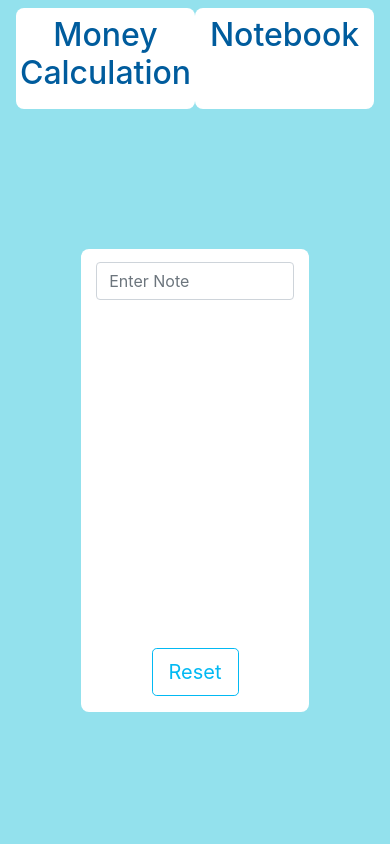
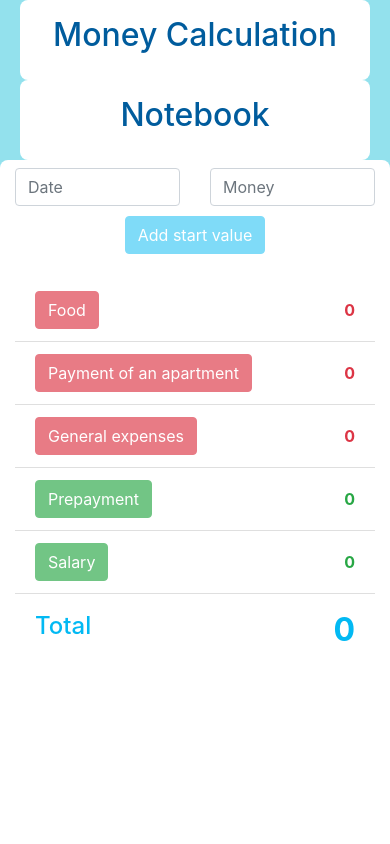
Before and after one commit to EgorGo23/frontend-project-MoneyCalc, a React app: page / in a window 390 px wide. Shown: the top 844 px of the page. Built offline with nearby package versions, Linux system fonts and the light colour scheme.

Commit message:
adding adaptability to the application. version 2

```diff
--- a/public/styles/index.scss
+++ b/public/styles/index.scss
@@ -7,17 +7,11 @@
 $blue: #02b9f3;
 $light-blue: #93e1ed;
 $dark-blue: #005c9d;
-$blue-class-disabled: #0183ac;
+$blue-class-hover: #0183ac;
 $red: #dc3545;
 $green: #28a745;
 
 $br-radius: 8px;
-
-%flex-container {
-    display: flex;
-    justify-content: space-between;
-    align-items: center;
-}
 
 .danger {
     color: $red;
@@ -53,84 +47,147 @@ $br-radius: 8px;
 /****App****/
 /**********/
 
-.app {
-    background-color: $light-blue;
-    background-position: center center;
-    background-repeat: no-repeat;
-    background-attachment: fixed;
-    background-size: cover;
+.App {
+    height: 100vh;
+    min-width: 200px;
+    background-color: #93e1ed;
 
-    .main-row {
-        height: 100vh;
+    @media (max-height: 732px) {
+        height: auto;
+    }
 
-        .main {
-            background-color: #fff;
-            max-width: 900px;
-            border-radius: $br-radius;
-            height: 463px;
-        }
+    .interfaceWrapper {
+        max-width: 800px;
+        min-width: 378px;
+        margin: 0 auto;
+        height: 100%;
     }
 }
 
+
 /***************/
-/****Navbar****/
+/****Header****/
 /*************/
-.navbar {
-    .navbar__btn-panel {
-        max-width: 900px;
+.Header {
+    min-width: 200px;
 
-        .navbar__btn-panel__nav-link {
+    .col_btn-nav {
+        max-width: 350px;
+
+        .btn-nav {
+            width: 350px;
+            height: 80px;
             text-decoration: none;
             color: $dark-blue;
-            width: 400px;
             background-color: #fff;
             border-radius: $br-radius;
             text-align: center;
+            padding-top: 1rem;
         }
 
-        .navbar__btn-panel__nav-link:hover {
+        .btn-nav:hover {
             background-color: $dark-blue;
             transition: all 0.2s linear;
 
-            .navbar__btn-panel__nav-link__btn-name {
+            .btn-nav_name {
                 color: #fff;
                 transition: all 0.2s linear;
             }
         }
     }
+
+    // @media (min-width: 278px) {
+    //     .btn-nav > h2 {
+    //         padding-top: 1rem;
+    //     }
+    // }
+
+    // @media (max-width: 278px) {
+    //     .btn-nav_name_notebook {
+    //         padding-top: 1rem;
+    //     }
+    // }
+
+    @media (max-width: 575.98px) {
+        .row_header {
+            justify-content: center;
         }
-
-/****************Money Calculation****************/
-
-/***************/
-/****Inputs****/
-/*************/
-%btn-add {
-    margin-left: 137px;
-    border: 1px solid $blue;
-    background-color: $blue;
+    }
 }
 
 
-.form-panel {
-    height: 80px;
+/********************/
+/****MainContent****/
+/******************/
+.MainContent {
+    background-color: #fff;
+    height: 463px;
+    min-width: 200px;
+    margin-top: 190px;
+    border-radius: $br-radius;
 
-    .form-panel__fields__btn-add-field {
 
-        .form-panel__fields__btn-add-field__btn-add {
-            @extend %btn-add;
+    @media (max-width: 767.98px) {
+        margin-top: 95px;
+        height: auto;
     }
 
-        .form-panel__fields__btn-add-field__btn-add_disabled {
-            @extend %btn-add;
+    @media (max-width: 575.98px) {
+        margin-top: 0;
+    }
 }
 
-        .form-panel__fields__btn-add-field__btn-add:hover {
-            border: 1px solid $blue-class-disabled;
-            background-color: $blue-class-disabled;
+.row_content {
+    margin-top: 25px;
+    height: 380px;
+}
+
+/*************/
+/****Form****/
+/***********/
+
+%btn-add {
+    border: 1px solid $blue;
+    background-color: $blue;
+    color: #fff;
+}
+
+.btn-add {
+    @extend %btn-add;
+
+    &:hover {
+        border: 1px solid $blue-class-hover;
+        background-color: $blue-class-hover;
+        color: #fff;
     }
 }
+
+.btn-add_disabled {
+    @extend %btn-add;
+    opacity: 0.5;
+
+    &:hover {
+        color: #fff;
     }
+}
+
+@media (max-width: 767.98px) {
+    .form {
+        flex-direction: column;
+        justify-content: center;
+        align-items: center;
+    }
+    .btn-add {
+        margin-top: 10px;
+    }
+    .btn-add_disabled {
+        margin-top: 10px;
+    }
+}
+
+
+
+/****************Money Calculation****************/
 
 
 /*************************************/
@@ -158,31 +215,36 @@ $br-radius: 8px;
     background-color: #eee;
 }
 
-.expensesIncomeList-field {
-    @extend %flex-container;
-    flex-direction: column;
 
-    .expensesIncomeList-field__list {
-        width: 498px;
-        max-height: 280px;
+
+.list_expInc {
+    height: 295px;
     overflow: auto;
 
-        .expensesIncomeList-field__list__list-item {
-            width: 480px;
-            @extend %flex-container;
-
-            .expensesIncomeList-field__list__list-item__content-field {
+    .data-field {
         width: 90%;
-                @extend %flex-container;
-
-                .expensesIncomeList-field__list__list-item__content-field__category-name {
+        .data-field_category-name {
             width: 45%;
         }
-                .expensesIncomeList-field__list__list-item__content-field__money {
+        .data-field_money {
             width: 15%;
         }
     }
 }
+
+.btn-custom {
+    margin-top: 30px;
+}
+
+@media (max-width: 767.98px) {
+    .App {
+        height: auto;
+    }
+    .row_content {
+        height: auto;
+    }
+    .btn-custom {
+        margin-top: 20px;
     }
 }
 
@@ -190,39 +252,36 @@ $br-radius: 8px;
 /****************************/
 /****Panel of Categories****/
 /**************************/
-.categories-field {
-    .categories-field__list {
-        .categories-field__list__list-item {
-            @extend %flex-container;
-        }
 
-        .categories-field__list__list-item-last {
-            @extend %flex-container;
-            align-items: baseline;
+.categoriesList-last-item {
     color: $blue;
 
-            .categories-field__list__list-item-last__total-value {
-                font-size: 1.5rem;
-            }
-        }
+    .total-value {
+        font-size: xx-large;
     }
 }
 
 
+
+
+
+
+
+
 /****************Notebook****************/
 
-.notebookList-field {
-    height: 383px;
+// .notebookList-field {
+//     height: 383px;
 
-    .notebookList-field__list {
-        max-height: 280px;
-        overflow: auto;
+//     .notebookList-field__list {
+//         max-height: 280px;
+//         overflow: auto;
 
-        .notebookList-field__list__list-item {
-            @extend %flex-container;
-        }
-    }
-}
+//         .notebookList-field__list__list-item {
+//             @extend %flex-container;
+//         }
+//     }
+// }
 
 
 input[type="checkbox"] {
--- a/src/components/App.jsx
+++ b/src/components/App.jsx
@@ -3,20 +3,17 @@ import { Switch, Route } from 'react-router-dom';
 import Calc from './MoneyCalc/Calc';
 import Note from './Notebook/Note';
 import Header from './Header';
+import Form from './MoneyCalc/Main/Form';
 
 const App = () => (
-  <div className='app'>
-    <div className='container'>
-      <div className="row justify-content-center main-row">
-        <div className="col align-self-start header">
-          <Header />
-        </div>
-        <div className="col-7 align-self-start main">
-          <Switch>
-            <Route path={'/'} exact component={Note} />
-            <Route path={'/notebook'} component={Calc} />
-          </Switch>
-        </div>
+  <div className='App'>
+    <div className="interfaceWrapper d-flex flex-column">
+      <Header />
+      <div className="MainContent container">
+        <Switch>
+          <Route path={'/'} exact component={Calc} />
+          <Route path={'/notebook'} component={Note} />
+        </Switch>
       </div>
     </div>
   </div>
--- a/src/components/Header.jsx
+++ b/src/components/Header.jsx
@@ -5,20 +5,24 @@ import { Link } from 'react-router-dom';
 class Header extends Component {
   render() {
     return (
-      <div className="row justify-content-center navbar">
-        <div className="col d-flex justify-content-between navbar__btn-panel px-0">
+      <div className="Header container">
+        <div className="row justify-content-md-between justify-content-sm-center row_header">
+          <div className="col col_btn-nav d-flex px-0">
             <Link
               to="/"
-            className='navbar__btn-panel__nav-link py-2'
+              className="btn-nav"
             >
-            <h2 className="navbar__btn-panel__nav-link__btn-name">Money Calculation</h2>
+              <h2 className="btn-nav_name">Money Calculation</h2>
             </Link>
+          </div>
+          <div className="col col_btn-nav d-flex px-0">
             <Link
               to="/notebook"
-            className='navbar__btn-panel__nav-link py-2'
+              className="btn-nav"
             >
-            <h2 className="navbar__btn-panel__nav-link__btn-name">Notebook</h2>
+              <h2 className="btn-nav_name btn-nav_name_notebook">Notebook</h2>
             </Link>
+          </div>
         </div>
       </div>
     );
--- a/src/components/MoneyCalc/Calc.jsx
+++ b/src/components/MoneyCalc/Calc.jsx
@@ -1,17 +1,17 @@
 import React, { Component, Fragment } from 'react';
-import Form from './Main/Form';
 import ExpensesIncomeList from './Main/ExpensesIncomeList';
 import Categories from './Main/Categories';
+import Form from './Main/Form';
 
 class Calc extends Component {
   render() {
     return (
       <Fragment>
-        <Form />
-        <div className="row expensesIncomeList-categories-fields">
-          <ExpensesIncomeList />
-          <Categories />
-        </div>
+          <Form />
+          <div className="row row_content">
+            <Categories />
+            <ExpensesIncomeList />
+          </div>
       </Fragment>
     );
   }
--- a/src/components/MoneyCalc/Main/Categories.jsx
+++ b/src/components/MoneyCalc/Main/Categories.jsx
@@ -52,7 +52,6 @@ export class Categories extends Component {
           type="button"
           className={cn({
             btn: true,
-            'categories-field__list__list-item__category-btn': true,
             [`btn-${(categoryList[categoryName]) === '+' ? 'success' : 'danger'}`]: true,
           })}
           onClick={() => this.addItemHandler(categoryName)}
@@ -64,7 +63,6 @@ export class Categories extends Component {
           type="button"
           className={cn({
             btn: true,
-            'categories-field__list__list-item__category-btn': true,
             [`btn-${(categoryList[categoryName]) === '+' ? 'success' : 'danger'}`]: true,
           })}
           onClick={() => this.addItemHandler(categoryName)}
@@ -76,10 +74,10 @@ export class Categories extends Component {
     );
 
     return (
-      <div className="col categories-field">
-        <ul className="list-group list-group-flush categories-field__list">
+      <div className="col-md-6 col-cat">
+        <ul className="list-group list-group-flush">
           {Object.keys(categoryList).map((element) => (<li
-                className="list-group-item categories-field__list__list-item"
+                className="list-group-item d-flex justify-content-between align-items-center"
                 key={uniqueId()}
               >
               {renderCategoryButton(element)}
@@ -89,10 +87,10 @@ export class Categories extends Component {
               </strong>
             </li>))}
           <li
-            className="list-group-item categories-field__list__list-item-last mt-1"
+            className="list-group-item categoriesList-last-item d-flex justify-content-between align-items-center"
           >
             <h4>Total</h4>
-            <strong className="categories-field__list__list-item-last__total-value">
+            <strong className="total-value">
               { list.reduce((acc, { category, money }) => {
                 if (category.categoryName === 'Start value' || category.categorySign === '+') {
                   return acc + money;
--- a/src/components/MoneyCalc/Main/ExpensesIncomeList.jsx
+++ b/src/components/MoneyCalc/Main/ExpensesIncomeList.jsx
@@ -34,26 +34,25 @@ export class ExpensesIncomeList extends Component {
   render() {
     const { list } = this.props;
     return (
-      <div className="col-lg-7 expensesIncomeList-field">
-        <ul className="list-group list-group-flush expensesIncomeList-field__list">
+      <div className="col-md-6 col-ex d-flex flex-column">
+        <ul className="list-group list-group-flush list_expInc">
           {list.map(({
             id, category, date, money,
           }) => (
-
             <li
-              className="list-group-item expensesIncomeList-field__list__list-item pl-0 pr-1"
+              className="list-group-item pl-0 pr-1 d-flex justify-content-between align-items-center"
               key={uniqueId()}
             >
               <div
                 className={cn({
-                  'expensesIncomeList-field__list__list-item__content-field': true,
+                  "data-field d-flex justify-content-between align-items-center": true,
                   [`${(category.categorySign === '+' || category.categoryName === 'Start value') ? 'success' : 'danger'}`]: true,
                 })}
               >
-                <strong className="expensesIncomeList-field__list__list-item__content-field__category-name">{category.categoryName}</strong>
-                <span className="expensesIncomeList-field__list__list-item__content-field__date">{date}</span>
-                <strong className="expensesIncomeList-field__list__list-item__content-field__money">
-                  {(category.categorySign === '+' || category.categoryName === 'Start value') ? money : `-${money}`}
+                <strong className="data-field_category-name">{category.categoryName}</strong>
+                <span>{date}</span>
+                <strong className="data-field_money">
+                  {(category.categorySign === '+' || category.categoryName === 'Start value') ? `+${money}` : `-${money}`}
                 </strong>
               </div>
               <button
@@ -72,7 +71,7 @@ export class ExpensesIncomeList extends Component {
         </ul>
         <button
           type="button"
-          className="btn btn-outline-primary mb-4 btn-lg btn-custom"
+          className="btn btn-custom align-self-center"
           onClick={this.clearListHandler}
         >
           Reset
--- a/src/components/MoneyCalc/Main/Form.jsx
+++ b/src/components/MoneyCalc/Main/Form.jsx
@@ -53,31 +53,25 @@ export class Form extends Component {
 
     const renderStartButton = () => (
       (list.length || !(currentInputData.dateText && currentInputData.moneyText)) ? (
-        <button type="button" onClick={this.addItemHandler} className="btn btn-primary form-panel__fields__btn-add-field__btn-add_disabled" disabled>Add start value</button>
+        <button type="button" onClick={this.addItemHandler} className="btn btn-add_disabled">Add start value</button>
       ) : (
-        <button type="button" onClick={this.addItemHandler} className="btn btn-primary form-panel__fields__btn-add-field__btn-add">Add start value</button>
-      )
+        <button type="button" onClick={this.addItemHandler} className="btn btn-add">Add start value</button>
+        )
     );
 
     return (
-      <div className="row form-panel">
-        <div className="col align-self-center form-panel__fields">
-          <form>
-            <div className="row">
+      <div className="form d-flex justify-content-md-between pt-2">
+        <form>
+          <div className="row justify-content-md-between justify-content-sm-center">
               <div className="col">
                 <input type="text" className="form-control" placeholder="Date" value={currentInputData.dateText} onChange={this.changeDateTextHandler} />
-                <small id="dateHelp" className="form-text text-muted">Enter the date in the format &apos;xx.xx.xx&apos;</small>
               </div>
               <div className="col">
                 <input type="text" className="form-control" placeholder="Money" value={currentInputData.moneyText} onChange={this.changeMoneyTextHandler} />
-                <small id="moneyHelp" className="form-text text-muted">Enter a numerical value</small>
               </div>
-              <div className="col form-panel__fields__btn-add-field">
-                {renderStartButton()}
-              </div>
-            </div>
-          </form>
-        </div>
+          </div>
+        </form>
+        {renderStartButton()}
       </div>
     );
   }
--- a/testing layout/styles.css
+++ b/testing layout/styles.css
@@ -2,6 +2,7 @@
     margin: 0;
     padding: 0;
     box-sizing: border-box;
+
 }
 
 .App {
@@ -10,11 +11,13 @@
     background-color: #93e1ed;
 }
 
-/* @media (max-width: 200px) {
+@media (max-height: 732px) {
     .App {
-        height: 1000px;
+        height: auto;
     }
-} */
+}
+
+
 
 .main-col {
     max-width: 800px;
@@ -72,7 +75,7 @@
 @media (max-width: 767.98px) {
     .MainContent {
         margin-top: 95px;
-        height: 900px;
+        height: auto;
     }
 }
 
@@ -99,30 +102,52 @@
 }
 
 
+
 .exp {
     margin-top: 25px;
     height: 380px;
 }
 
 .listOne {
-    max-height: 295px;
-    max-width: 498px;
+    height: 295px;
     overflow: auto;
 }
 
-@media (max-width: 767.98px) {
-    .col-ex {
-        flex-grow: 3;
-        max-width: 100%;
-    }
-}
-
-
-
 .item-last {
+    margin-top: 15px;
     align-items: baseline;
 }
 
 .res {
     margin-top: 45px;
 }
+
+@media (max-width: 767.98px) {
+    .App {
+        height: auto;
+    }
+    .exp {
+        height: auto;
+    }
+    .res {
+        margin-top: 20px;
+    }
+}
+/*
+@media (max-height: 732px) {
+    .MainContent {
+        margin-top: 150px;
+    }
+} */
+
+@media (max-width: 767.98px) {
+    .App {
+        height: auto;
+    }
+    .exp {
+        height: auto;
+    }
+    .res {
+        margin-top: 20px;
+    }
+}
```
Also changed, not shown: testing layout/index.html (+4 -18 lines). Lines whose indentation alone changed are shown as unchanged.
